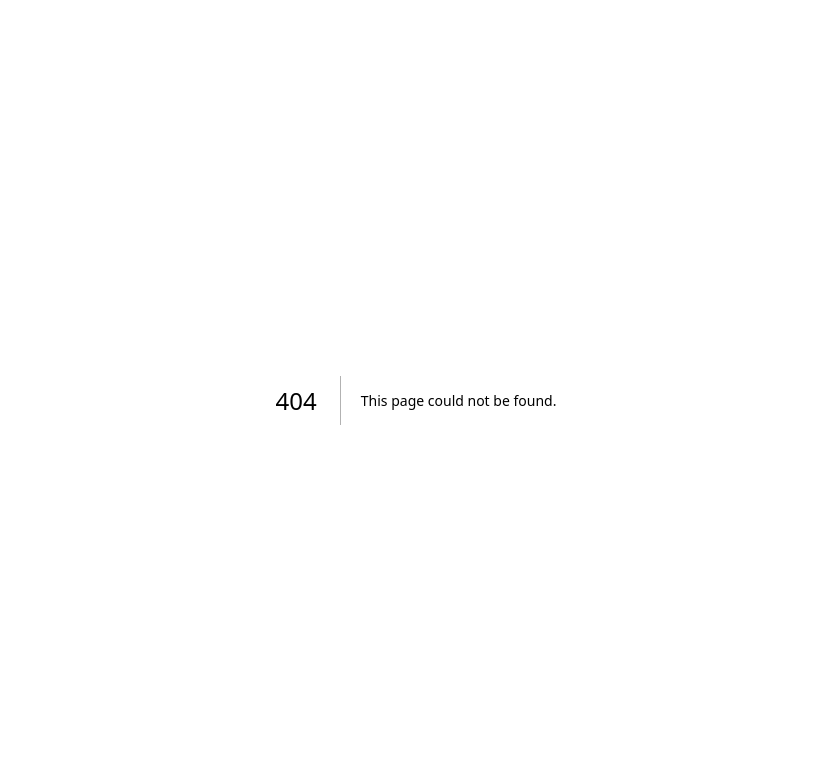
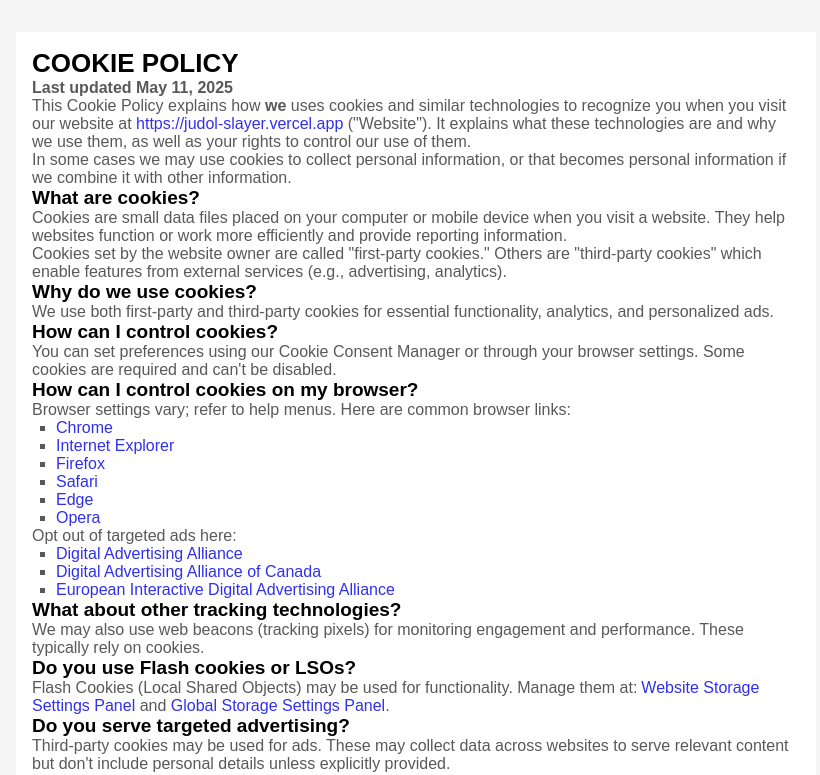
Before and after one commit to frisrsyd/judol-slayer-project-fe, a Next.js app: page /privacy-policy-new in a window 1280 px wide. Before the commit this address had no page. Shown: the top 775 px of the page, without its empty margins (224-1044 px from the left). Built offline with nearby package versions, Linux system fonts and the light colour scheme.

Commit message:
add privacy-policy

```diff
--- /dev/null
+++ b/src/pages/privacy-policy-new.tsx
@@ -0,0 +1,255 @@
+// pages/privacy-policy.tsx
+"use client";
+
+import React from "react";
+import Head from "next/head";
+
+export default function PrivacyPolicy() {
+  return (
+    <>
+      <Head>
+        <title>Cookie Policy</title>
+        <meta name="viewport" content="width=device-width, initial-scale=1.0" />
+      </Head>
+      <div
+        style={{
+          fontFamily: "Arial, sans-serif",
+          color: "#595959",
+          backgroundColor: "#fff",
+          margin: "2rem auto",
+          maxWidth: "800px",
+          padding: "1rem",
+        }}
+      >
+        <h1 style={{ fontSize: "26px", color: "#000000" }}>COOKIE POLICY</h1>
+        <p>
+          <strong>Last updated May 11, 2025</strong>
+        </p>
+
+        <p>
+          This Cookie Policy explains how <strong>we</strong> uses cookies and
+          similar technologies to recognize you when you visit our website at{" "}
+          <a
+            href="https://judol-slayer.vercel.app"
+            target="_blank"
+            rel="noopener noreferrer"
+            style={{ color: "#3030F1", wordBreak: "break-word" }}
+          >
+            https://judol-slayer.vercel.app
+          </a>{" "}
+          ("Website"). It explains what these technologies are and why we use
+          them, as well as your rights to control our use of them.
+        </p>
+
+        <p>
+          In some cases we may use cookies to collect personal information, or
+          that becomes personal information if we combine it with other
+          information.
+        </p>
+
+        <h2 style={{ fontSize: "19px", color: "#000000" }}>
+          What are cookies?
+        </h2>
+        <p>
+          Cookies are small data files placed on your computer or mobile device
+          when you visit a website. They help websites function or work more
+          efficiently and provide reporting information.
+        </p>
+        <p>
+          Cookies set by the website owner are called "first-party cookies."
+          Others are "third-party cookies" which enable features from external
+          services (e.g., advertising, analytics).
+        </p>
+
+        <h2 style={{ fontSize: "19px", color: "#000000" }}>
+          Why do we use cookies?
+        </h2>
+        <p>
+          We use both first-party and third-party cookies for essential
+          functionality, analytics, and personalized ads.
+        </p>
+
+        <h2 style={{ fontSize: "19px", color: "#000000" }}>
+          How can I control cookies?
+        </h2>
+        <p>
+          You can set preferences using our Cookie Consent Manager or through
+          your browser settings. Some cookies are required and can't be
+          disabled.
+        </p>
+
+        <h2 style={{ fontSize: "19px", color: "#000000" }}>
+          How can I control cookies on my browser?
+        </h2>
+        <p>
+          Browser settings vary; refer to help menus. Here are common browser
+          links:
+        </p>
+        <ul style={{ listStyleType: "square", paddingLeft: "1.5rem" }}>
+          <li>
+            <a
+              href="https://support.google.com/chrome/answer/95647#zippy=%2Callow-or-block-cookies"
+              target="_blank"
+              rel="noopener noreferrer"
+              style={{ color: "#3030F1" }}
+            >
+              Chrome
+            </a>
+          </li>
+          <li>
+            <a
+              href="https://support.microsoft.com/en-us/windows/delete-and-manage-cookies-168dab11"
+              target="_blank"
+              rel="noopener noreferrer"
+              style={{ color: "#3030F1" }}
+            >
+              Internet Explorer
+            </a>
+          </li>
+          <li>
+            <a
+              href="https://support.mozilla.org/en-US/kb/enhanced-tracking-protection-firefox-desktop"
+              target="_blank"
+              rel="noopener noreferrer"
+              style={{ color: "#3030F1" }}
+            >
+              Firefox
+            </a>
+          </li>
+          <li>
+            <a
+              href="https://support.apple.com/en-ie/guide/safari/sfri11471/mac"
+              target="_blank"
+              rel="noopener noreferrer"
+              style={{ color: "#3030F1" }}
+            >
+              Safari
+            </a>
+          </li>
+          <li>
+            <a
+              href="https://support.microsoft.com/en-us/windows/microsoft-edge-browsing-data-and-privacy"
+              target="_blank"
+              rel="noopener noreferrer"
+              style={{ color: "#3030F1" }}
+            >
+              Edge
+            </a>
+          </li>
+          <li>
+            <a
+              href="https://help.opera.com/en/latest/web-preferences/"
+              target="_blank"
+              rel="noopener noreferrer"
+              style={{ color: "#3030F1" }}
+            >
+              Opera
+            </a>
+          </li>
+        </ul>
+
+        <p>Opt out of targeted ads here:</p>
+        <ul style={{ listStyleType: "square", paddingLeft: "1.5rem" }}>
+          <li>
+            <a
+              href="http://www.aboutads.info/choices/"
+              target="_blank"
+              rel="noopener noreferrer"
+              style={{ color: "#3030F1" }}
+            >
+              Digital Advertising Alliance
+            </a>
+          </li>
+          <li>
+            <a
+              href="https://youradchoices.ca/"
+              target="_blank"
+              rel="noopener noreferrer"
+              style={{ color: "#3030F1" }}
+            >
+              Digital Advertising Alliance of Canada
+            </a>
+          </li>
+          <li>
+            <a
+              href="http://www.youronlinechoices.com/"
+              target="_blank"
+              rel="noopener noreferrer"
+              style={{ color: "#3030F1" }}
+            >
+              European Interactive Digital Advertising Alliance
+            </a>
+          </li>
+        </ul>
+
+        <h2 style={{ fontSize: "19px", color: "#000000" }}>
+          What about other tracking technologies?
+        </h2>
+        <p>
+          We may also use web beacons (tracking pixels) for monitoring
+          engagement and performance. These typically rely on cookies.
+        </p>
+
+        <h2 style={{ fontSize: "19px", color: "#000000" }}>
+          Do you use Flash cookies or LSOs?
+        </h2>
+        <p>
+          Flash Cookies (Local Shared Objects) may be used for functionality.
+          Manage them at:
+          <a
+            href="http://www.macromedia.com/support/documentation/en/flashplayer/help/settings_manager07.html"
+            target="_blank"
+            rel="noopener noreferrer"
+            style={{ color: "#3030F1", marginLeft: "4px" }}
+          >
+            Website Storage Settings Panel
+          </a>{" "}
+          and{" "}
+          <a
+            href="http://www.macromedia.com/support/documentation/en/flashplayer/help/settings_manager03.html"
+            target="_blank"
+            rel="noopener noreferrer"
+            style={{ color: "#3030F1" }}
+          >
+            Global Storage Settings Panel
+          </a>
+          .
+        </p>
+
+        <h2 style={{ fontSize: "19px", color: "#000000" }}>
+          Do you serve targeted advertising?
+        </h2>
+        <p>
+          Third-party cookies may be used for ads. These may collect data across
+          websites to serve relevant content but don't include personal details
+          unless explicitly provided.
+        </p>
+
+        <h2 style={{ fontSize: "19px", color: "#000000" }}>
+          How often will you update this Cookie Policy?
+        </h2>
+        <p>
+          This policy may change based on legal, operational, or technological
+          updates. Please check regularly for updates.
+        </p>
+
+        <h2 style={{ fontSize: "19px", color: "#000000" }}>
+          Where can I get further information?
+        </h2>
+        <p>
+          If you have questions, contact us at:
+          <br />
+          <strong>
+            Sunter Agung
+            <br />
+            Jakarta Utara, DKI Jakarta 14350
+            <br />
+            Indonesia
+            <br />
+            Phone: +6285261297134
+          </strong>
+        </p>
+      </div>
+    </>
+  );
+}
```
